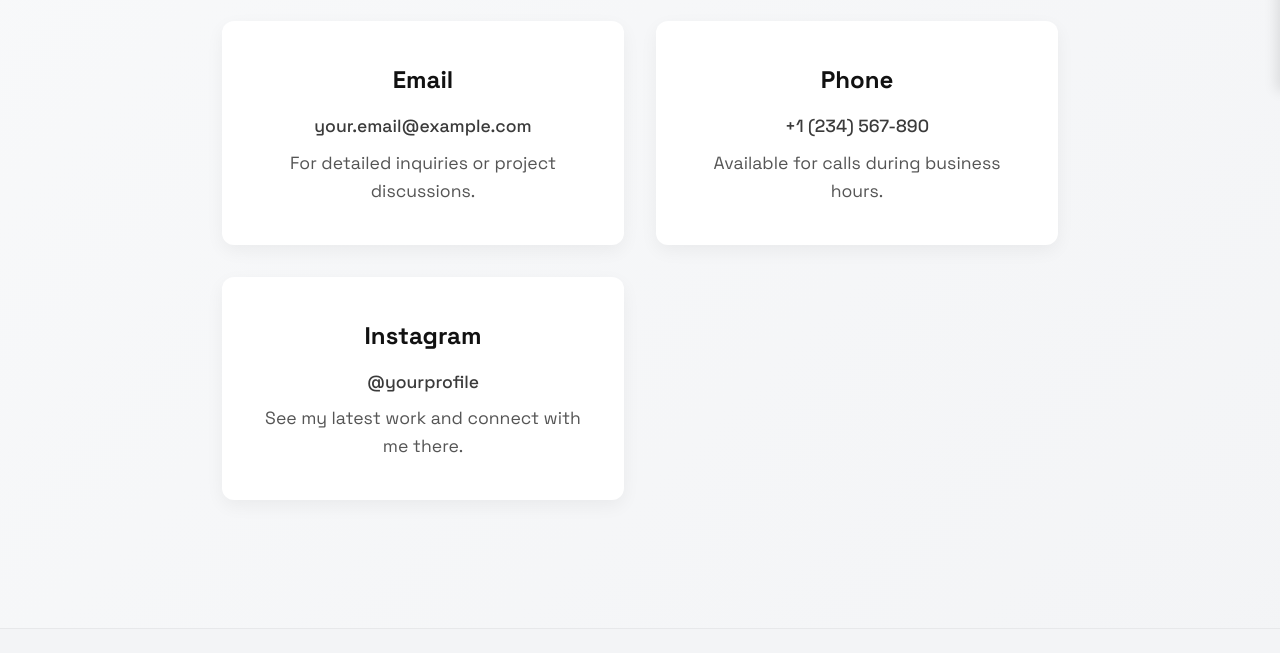
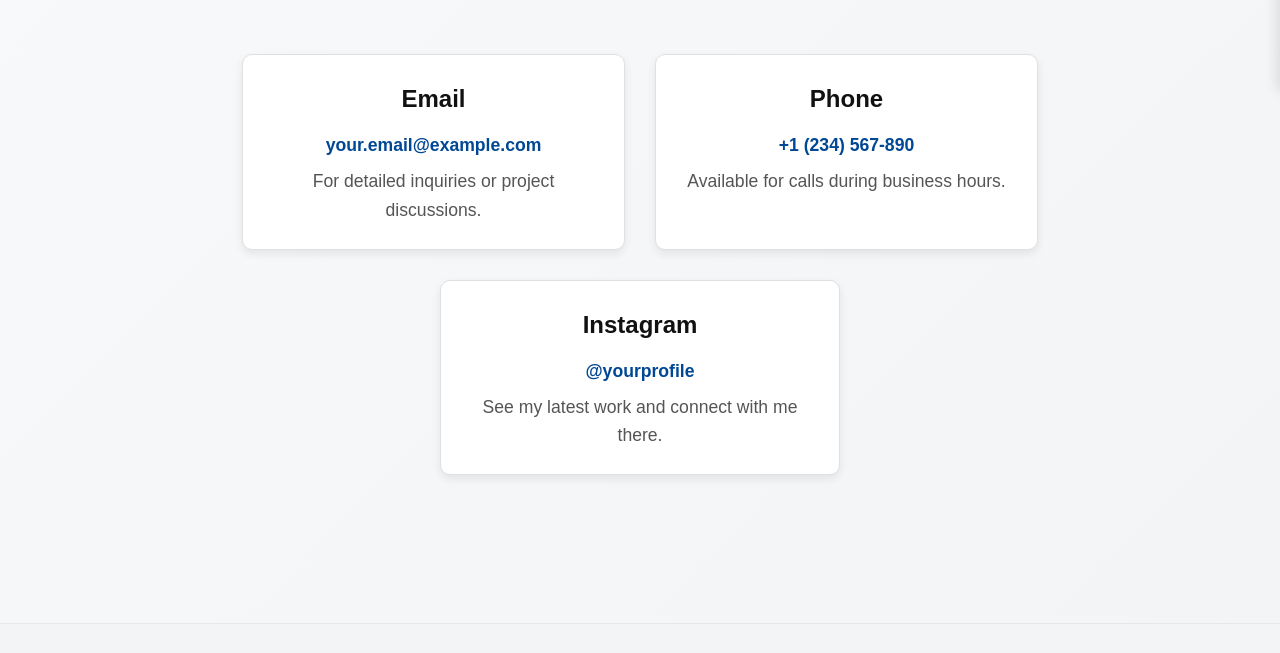
Before and after one commit to F3jfy/Ian-Branam, a plain HTML site: page contact.html in a window 1280 px wide. Shown: the part 709-1362 px from the top of the page. Drawn offline with Linux system fonts and the light colour scheme.

Commit message:
Add files via upload

```diff
--- a/contact.html
+++ b/contact.html
@@ -5,7 +5,9 @@
     <meta name="viewport" content="width=device-width, initial-scale=1.0"/>
     <title>Contact - Ian Martin Branam - Car & Architectural Photographer</title>
     <link rel="stylesheet" href="style.css" />
-  <link href="https://fonts.googleapis.com/css2?family=Space+Grotesk:wght@400;500;700&display=swap" rel="stylesheet">
+  <link rel="preconnect" href="https://fonts.googleapis.com">
+  <link rel="preconnect" href="https://fonts.gstatic.com" crossorigin>
+  <link href="https://fonts.googleapis.com/css2?family=Rubik:ital,wght@0,300..900;1,300..900&display=swap" rel="stylesheet">
     <link rel="icon" type="image/x-icon" href="favicon.ico">
   </head>
 
--- a/style.css
+++ b/style.css
@@ -426,23 +426,66 @@ footer {
 }
 
 .contact-info-list {
-  display: grid;
-  grid-template-columns: repeat(auto-fit, minmax(280px, 1fr)); /* Responsive grid for items */
-  gap: 2rem;
-  margin-top: 2rem;
+    display: flex; /* Enables Flexbox */
+    flex-wrap: wrap; /* Allows items to wrap to the next line if there's not enough space */
+    justify-content: center; /* Centers items horizontally within the container */
+    gap: 30px; /* Adds space between contact cards */
+    max-width: 1200px; /* Limits the overall width of the card section on very large screens */
+    margin: 0 auto; /* Centers the container itself on the page */
+    padding: 20px; /* Add some padding around the group of cards */
 }
 
 .contact-item {
-  background-color: #fff;
-  padding: 2.5rem 2rem;
-  border-radius: 12px;
-  box-shadow: 0 6px 18px rgba(0, 0, 0, 0.05);
-  display: flex;
-  flex-direction: column;
-  justify-content: center;
-  align-items: center; /* Center content within each item */
-  text-align: center;
-  transition: transform 0.3s ease, box-shadow 0.3s ease;
+    flex: 1 1 300px; /* A flexible shorthand: grow, shrink, and base width of 300px */
+    min-width: 280px; /* Ensures cards don't get too narrow on smaller screens */
+    max-width: 400px; /* Prevents cards from becoming excessively wide */
+
+    /* Add any existing visual styling for your contact cards here */
+    border: 1px solid #e0e0e0;
+    padding: 25px;
+    text-align: center;
+    border-radius: 10px;
+    background-color: #ffffff;
+    box-shadow: 0 4px 10px rgba(0,0,0,0.08);
+    transition: transform 0.3s ease, box-shadow 0.3s ease;
+}
+
+/* Optional: Add a subtle hover effect */
+.contact-item:hover {
+    transform: translateY(-5px);
+    box-shadow: 0 6px 15px rgba(0,0,0,0.12);
+}
+
+/* Basic styling for text within the cards for better aesthetics */
+.contact-item h3 {
+    color: #333;
+    margin-bottom: 10px;
+    font-size: 1.3em;
+}
+
+.contact-item p {
+    color: #666;
+    margin-bottom: 5px;
+    line-height: 1.5;
+}
+
+.contact-item a {
+    color: #007bff; /* A nice blue for links */
+    text-decoration: none;
+    font-weight: bold;
+}
+
+.contact-item a:hover {
+    text-decoration: underline;
+}
+
+/* Styling for the main heading */
+.contact-details-simple h2 {
+    text-align: center;
+    margin-bottom: 40px;
+    font-size: 2.5em;
+    color: #333;
+    text-decoration: none;
 }
 
 .contact-item:hover {
@@ -455,6 +498,7 @@ footer {
   margin-bottom: 0.8rem;
   color: #111;
   font-weight: 600;
+  text-decoration: none;
 }
 
 .contact-item p {
@@ -462,6 +506,7 @@ footer {
   line-height: 1.6;
   color: #555;
   margin-bottom: 0.5rem; /* Space between lines of text */
+  text-decoration: none;
 }
 
 .contact-item p:last-of-type {
@@ -469,16 +514,14 @@ footer {
 }
 
 .contact-item a {
-  color: #3b3b3b; /* Match button color */
-  font-weight: 500;
-  text-decoration: none; /* No underline by default */
-  border-bottom: 2px solid transparent; /* For hover effect */
-  transition: color 0.2s ease, border-color 0.2s ease;
+    color: #004794; /* A nice blue for links */
+    text-decoration: none; /* Crucial: ensures no default underline */
+    font-weight: bold;
+    text-decoration: none;
 }
 
 .contact-item a:hover {
-  color: #000;
-  border-color: #000; /* Underline on hover */
+    text-decoration: underline; /* Only underline the link on hover */
 }
 
 
```
Also changed, not shown: index.html (+6 -6 lines). Lines whose indentation alone changed are shown as unchanged.
